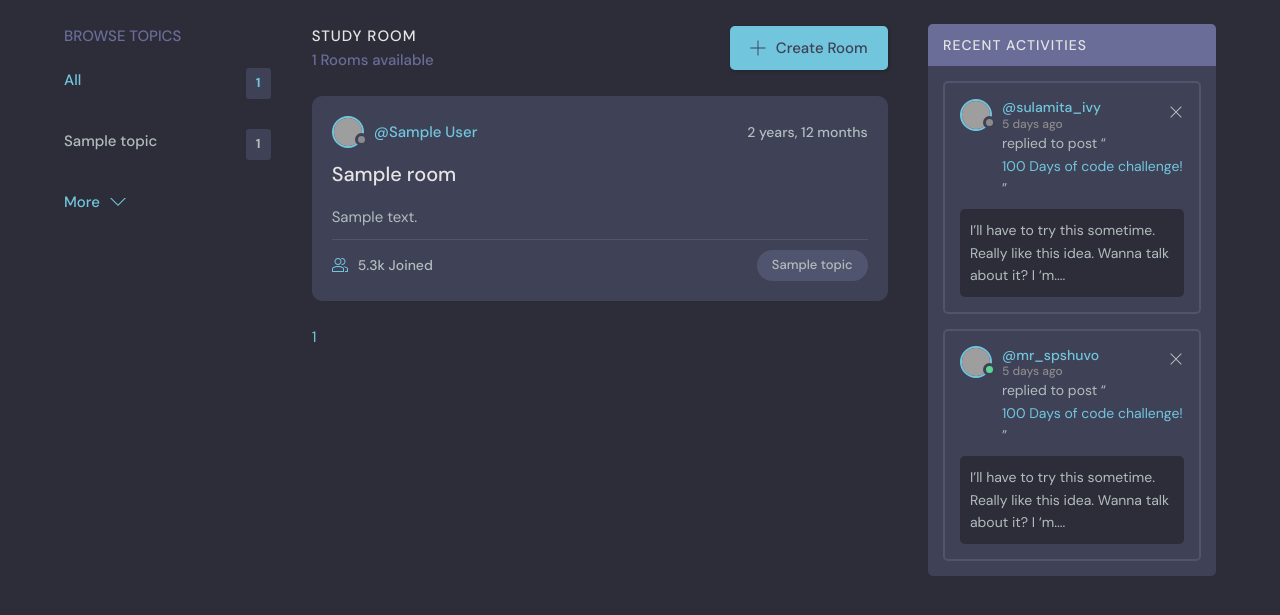
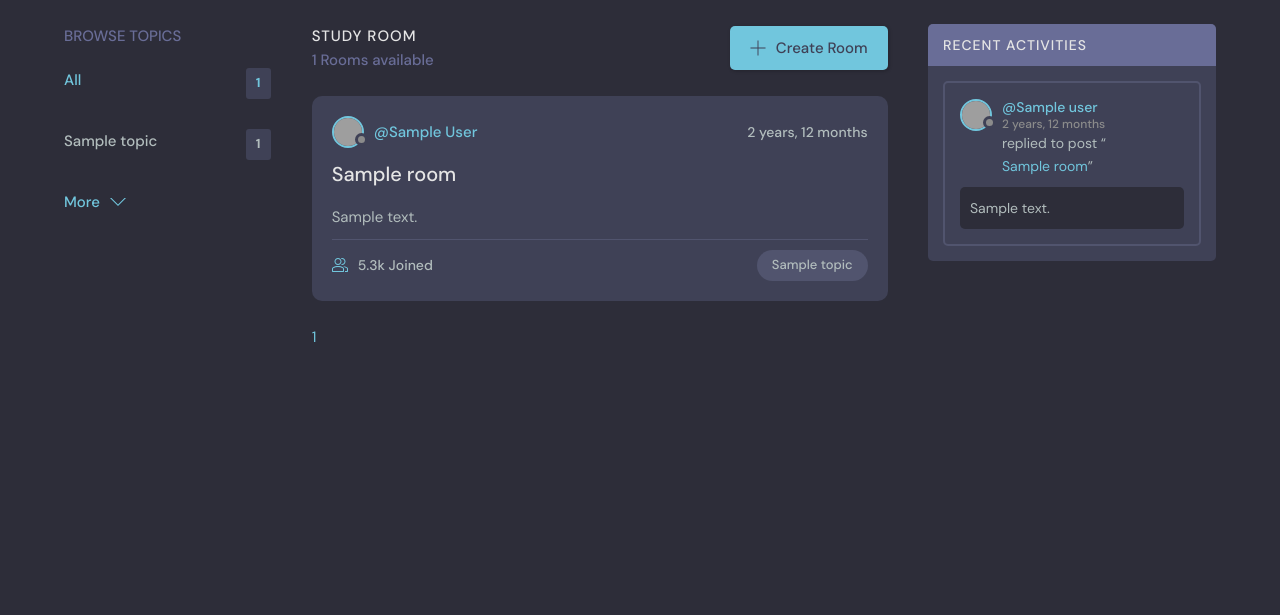
Before and after one commit to Souvik-1997/studybud, a Django app: template base/templates/base/home.html in a window 1280 px wide. Shown: the part 76-691 px from the top of the page. Run offline with Django 3.2, Linux system fonts and the light colour scheme; the template is opened without the code that fills it: most values are stand-ins (such as "Sample title", 1, 10 or a date in 2020); some libraries are stand-ins or nearby versions; grey boxes are pictures that could not be loaded.

Commit message:
recent activity.

```diff
--- a/base/templates/base/components/activities_component.html
+++ b/base/templates/base/components/activities_component.html
@@ -2,17 +2,20 @@
     <div class="activities__header">
         <h2>Recent Activities</h2>
     </div>
+
+    {% for message in all_messages %}
         <div class="activities__box">
             <div class="activities__boxHeader roomListRoom__header">
-            <a href="profile.html" class="roomListRoom__author">
+                <a href="#" class="roomListRoom__author">
                     <div class="avatar avatar--small">
                         <img src="https://randomuser.me/api/portraits/women/11.jpg"/>
                     </div>
                     <p>
-                    @sulamita_ivy
-                    <span>5 days ago</span>
+                        @{{message.user}}
+                        <span>{{message.create | timesince}}</span>
                     </p>
                 </a>
+                {% comment %}
                     <div class="roomListRoom__actions">
                         <a href="#">
                             <svg version="1.1" xmlns="http://www.w3.org/2000/svg" width="32" height="32"
@@ -24,43 +27,17 @@
                             </svg>
                         </a>
                     </div>
+                {% endcomment %}
             </div>
             <div class="activities__boxContent">
-            <p>replied to post “<a href="room.html">100 Days of code challenge!</a>”</p>
+                <p>replied to post “<a href="{% url 'room' message.room.id %}">{{message.room.name}}</a>”</p>
                 <div class="activities__boxRoomContent">
-                I’ll have to try this sometime. Really like this idea. Wanna talk about it? I ‘m....
+                    {{message.body}}
                 </div>
             </div>
         </div>
+    {% endfor %}
 
-    <div class="activities__box">
-        <div class="activities__boxHeader roomListRoom__header">
-            <a href="profile.html" class="roomListRoom__author">
-                <div class="avatar avatar--small active">
-                    <img src="https://randomuser.me/api/portraits/men/13.jpg"/>
+
+
 </div>
-                <p>
-                    @mr_spshuvo
-                    <span>5 days ago</span>
-                </p>
-            </a>
-            <div class="roomListRoom__actions">
-                <a href="#">
-                    <svg version="1.1" xmlns="http://www.w3.org/2000/svg" width="32" height="32"
-                         viewBox="0 0 32 32">
-                        <title>remove</title>
-                        <path
-                                d="M27.314 6.019l-1.333-1.333-9.98 9.981-9.981-9.981-1.333 1.333 9.981 9.981-9.981 9.98 1.333 1.333 9.981-9.98 9.98 9.98 1.333-1.333-9.98-9.98 9.98-9.981z"
-                        ></path>
-                    </svg>
-                </a>
-            </div>
-        </div>
-        <div class="activities__boxContent">
-            <p>replied to post “<a href="room.html">100 Days of code challenge!</a>”</p>
-            <div class="activities__boxRoomContent">
-                I’ll have to try this sometime. Really like this idea. Wanna talk about it? I ‘m....
-            </div>
-        </div>
-    </div>
-</div>
```
Also changed, not shown: base/views/HomeView.py (+13 -6 lines), db.sqlite3. Lines whose indentation alone changed are shown as unchanged.
